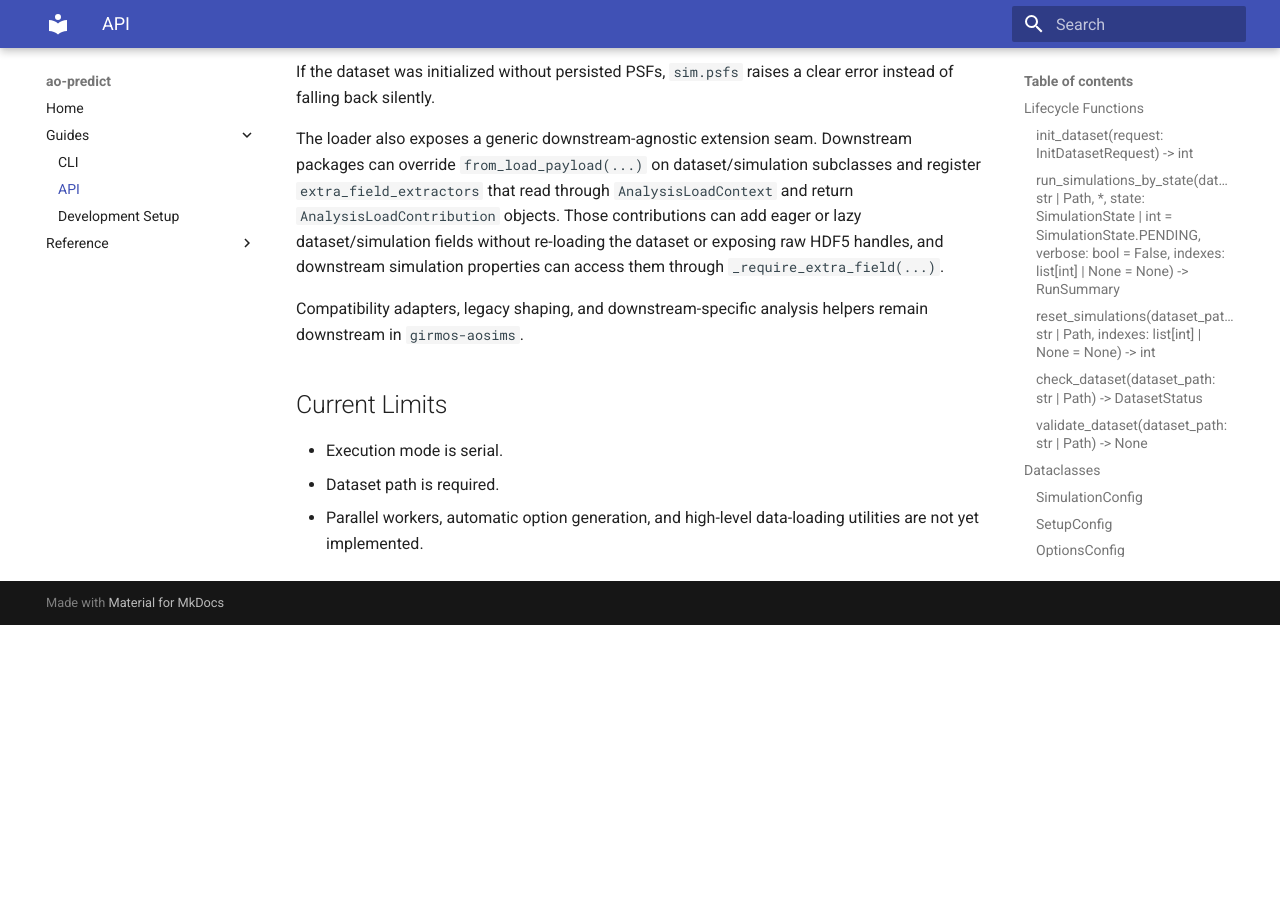
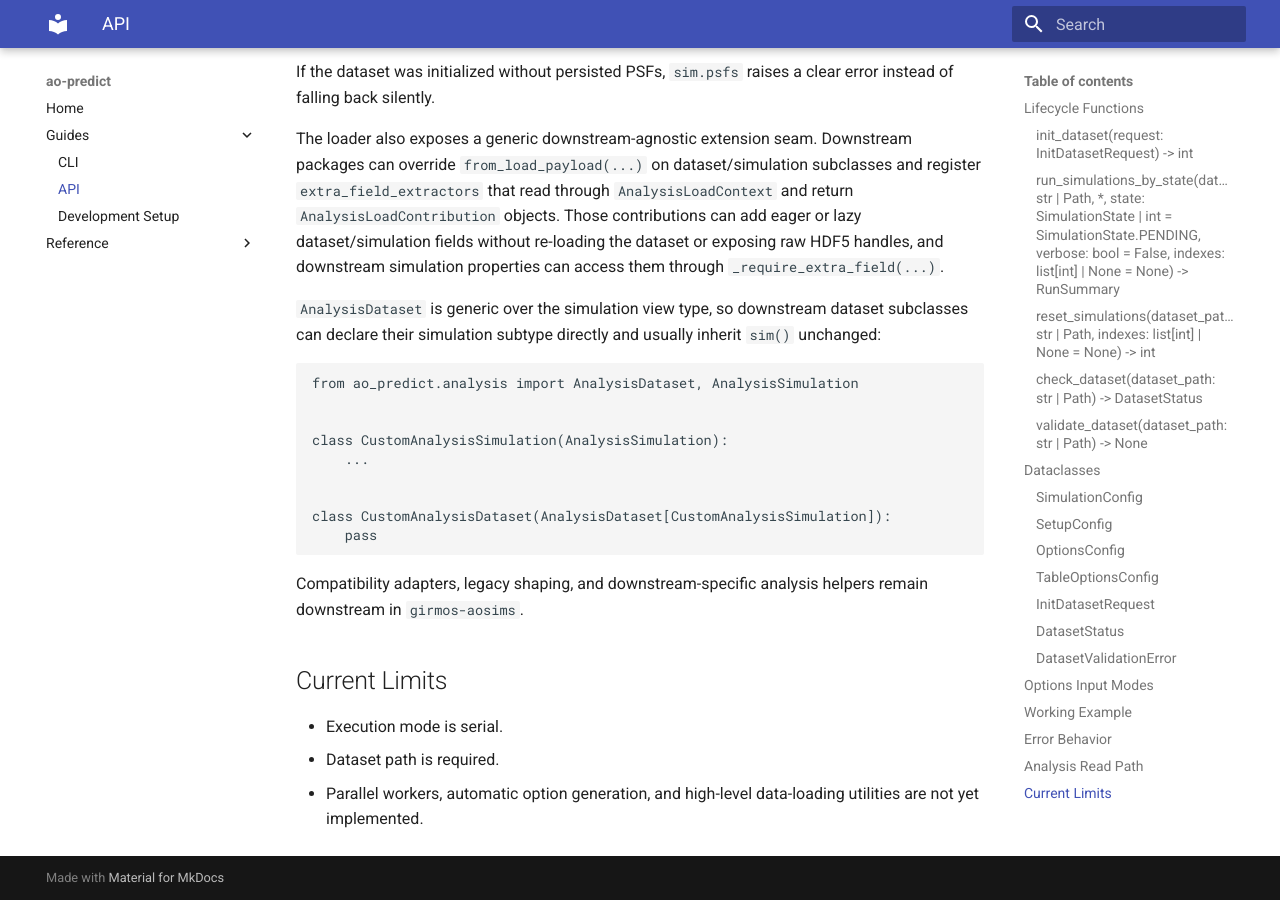
Before and after one commit to nvnunes/ao-predict, an MkDocs documentation site: the page built from docs/api.md, in a window 1280 px wide and 900 px high, scrolled down 6027 px. Built offline with MkDocs 1.6.1 and Material for MkDocs 9.7.7, drawn with Linux system fonts in a browser that asks for light colours; before the commit the page ends 6652 px from its top, so only the background shows below that.

Commit message:
Make AnalysisDataset generic over simulation view type

````diff
--- a/docs/api.md
+++ b/docs/api.md
@@ -252,6 +252,22 @@ contributions can add eager or lazy dataset/simulation fields without
 re-loading the dataset or exposing raw HDF5 handles, and downstream simulation
 properties can access them through `_require_extra_field(...)`.
 
+`AnalysisDataset` is generic over the simulation view type, so downstream
+dataset subclasses can declare their simulation subtype directly and usually
+inherit `sim()` unchanged:
+
+```python
+from ao_predict.analysis import AnalysisDataset, AnalysisSimulation
+
+
+class CustomAnalysisSimulation(AnalysisSimulation):
+    ...
+
+
+class CustomAnalysisDataset(AnalysisDataset[CustomAnalysisSimulation]):
+    pass
+```
+
 Compatibility adapters, legacy shaping, and downstream-specific analysis helpers
 remain downstream in `girmos-aosims`.
 
````
Also changed, not shown: docs/reference/analysis/api.md (+19 -0 lines), 1 other file.
